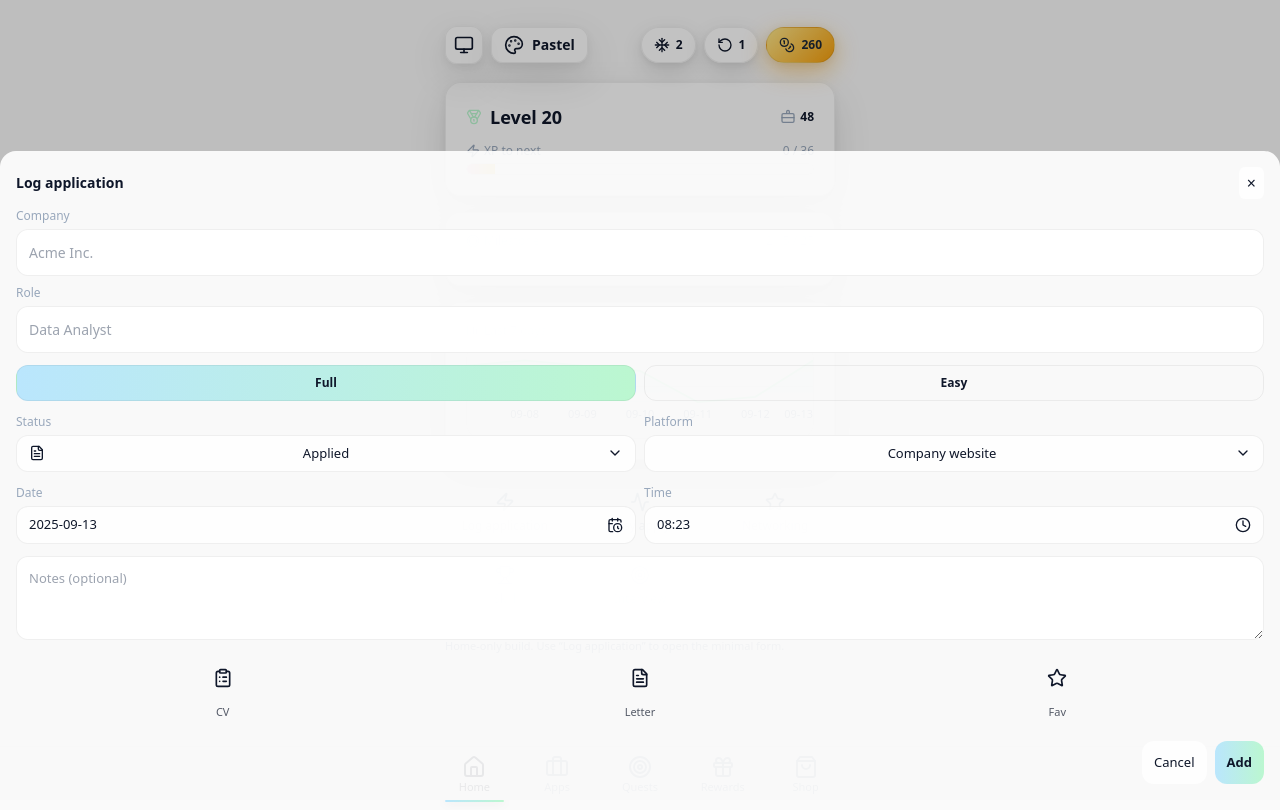
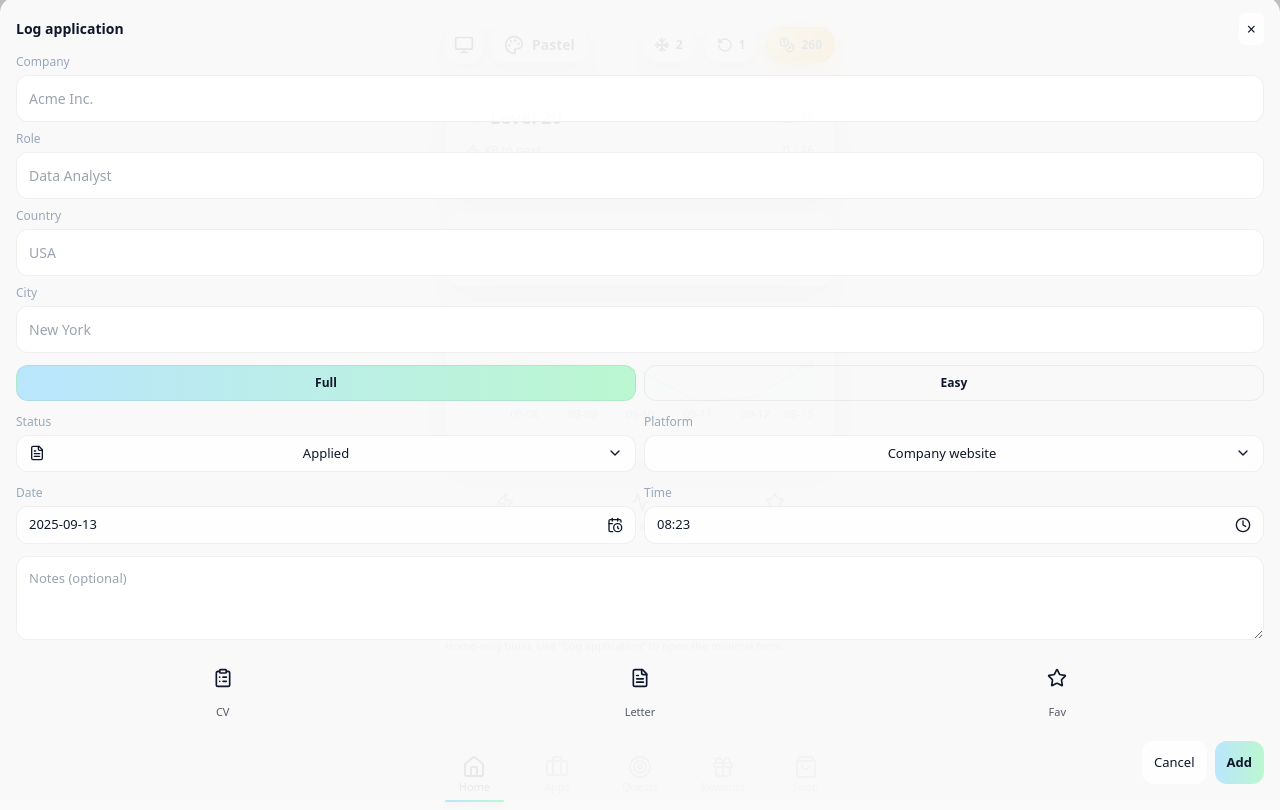
Before and after one commit to nsystema/job-hunt-rpg-mobile-home, a React (Vite) app: page / in a window 1280 px wide. Both pictures are taken after a click on the button "Log application". Built offline with nearby package versions, Linux system fonts and the light colour scheme.

Commit message:
City and country

```diff
--- a/src/Apps.jsx
+++ b/src/Apps.jsx
@@ -124,13 +124,13 @@ export default function Apps({ applications, c, eff, onLog, onEdit }) {
                 {status && (
                   <span
                     className="flex items-center gap-1 text-[10px] px-2 py-0.5 rounded-full"
-                    style={{ background: c.chipBg, color: c.text }}
+                    style={{ background: 'transparent', border: `1px solid ${c.surfaceBorder}`, color: c.text }}
                   >
                     {status.icon}
                     <span>{status.key}</span>
                   </span>
                 )}
-                <span className="text-[10px] px-2 py-0.5 rounded-full" style={{ background: c.chipBg, color: c.text }}>{a.platform}</span>
+                <span className="text-[10px] px-2 py-0.5 rounded-full" style={{ background: 'transparent', border: `1px solid ${c.surfaceBorder}`, color: c.text }}>{a.platform}</span>
               </div>
             </div>
           </div>
--- a/src/Home.jsx
+++ b/src/Home.jsx
@@ -270,6 +270,8 @@ function StatusSelect({ value, onChange, c, t }){
 function AppFormModal({ open, onClose, onSubmit, c, t, defaults, title = 'Log application', submitLabel = 'Add' }) {
   const [company, setCompany] = useState('');
   const [role, setRole] = useState('');
+  const [country, setCountry] = useState('');
+  const [city, setCity] = useState('');
   const [type, setType] = useState('Full');
   const [status, setStatus] = useState('Applied');
   const [date, setDate] = useState(new Date().toISOString().slice(0, 10));
@@ -284,13 +286,15 @@ function AppFormModal({ open, onClose, onSubmit, c, t, defaults, title = 'Log ap
     if (open) {
       setCompany(defaults?.company || '');
       setRole(defaults?.role || '');
+      setCountry(defaults?.country || '');
+      setCity(defaults?.city || '');
       setType(defaults?.type || 'Full');
       setStatus(defaults?.status || 'Applied');
       if (defaults?.date) {
         const d = new Date(defaults.date);
-        const iso = d.toISOString();
-        setDate(iso.slice(0,10));
-        setTime(iso.slice(11,16));
+        const local = new Date(d.getTime() - d.getTimezoneOffset() * 60000);
+        setDate(local.toISOString().slice(0,10));
+        setTime(local.toISOString().slice(11,16));
       } else {
         const now = new Date();
         setDate(now.toISOString().slice(0,10));
@@ -336,6 +340,12 @@ function AppFormModal({ open, onClose, onSubmit, c, t, defaults, title = 'Log ap
             <label className="text-[12px]" style={{ color: Grey }}>Role
               <input value={role} onChange={e => setRole(e.target.value)} className="w-full mt-1 px-3 py-3 rounded-xl text-[14px]" style={{ background: c.surface, border: `1px solid ${c.surfaceBorder}`, color: c.text }} placeholder="Data Analyst" />
             </label>
+            <label className="text-[12px]" style={{ color: Grey }}>Country
+              <input value={country} onChange={e => setCountry(e.target.value)} className="w-full mt-1 px-3 py-3 rounded-xl text-[14px]" style={{ background: c.surface, border: `1px solid ${c.surfaceBorder}`, color: c.text }} placeholder="USA" />
+            </label>
+            <label className="text-[12px]" style={{ color: Grey }}>City
+              <input value={city} onChange={e => setCity(e.target.value)} className="w-full mt-1 px-3 py-3 rounded-xl text-[14px]" style={{ background: c.surface, border: `1px solid ${c.surfaceBorder}`, color: c.text }} placeholder="New York" />
+            </label>
           </div>
 
           <div className="flex items-center gap-2">
@@ -365,7 +375,7 @@ function AppFormModal({ open, onClose, onSubmit, c, t, defaults, title = 'Log ap
           <button onClick={() => {
             if (!company || !role) return;
             const iso = new Date(`${date}T${time}:00`).toISOString();
-            onSubmit({ company, role, type, status, date: iso, note, cvTailored, motivation, favorite, platform });
+            onSubmit({ company, role, country, city, type, status, date: iso, note, cvTailored, motivation, favorite, platform });
           }} className="px-3 py-3 rounded-xl text-[13px] font-semibold"
             style={{ background: `linear-gradient(90deg, ${c.sky}, ${c.emerald})`, color: '#0f172a' }}>{submitLabel}</button>
         </div>
@@ -402,7 +412,7 @@ export default function App() {
 
   function actApp(full) {
     const now = new Date();
-    addApplication({ company: 'New Company', role: full ? 'Frontend Engineer' : 'Easy Apply', type: full ? 'Full' : 'Easy', status: 'Applied', date: now.toISOString(), note: '', cvTailored: false, motivation: false, favorite: false, platform: 'Company website' });
+    addApplication({ company: 'New Company', role: full ? 'Frontend Engineer' : 'Easy Apply', country: '', city: '', type: full ? 'Full' : 'Easy', status: 'Applied', date: now.toISOString(), note: '', cvTailored: false, motivation: false, favorite: false, platform: 'Company website' });
   }
   const actSkill = () => { setXp(x => x + 14); setGold(g => g + 3); };
   const actInterview = () => { setXp(x => x + 18); setGold(g => g + 4); };
```
